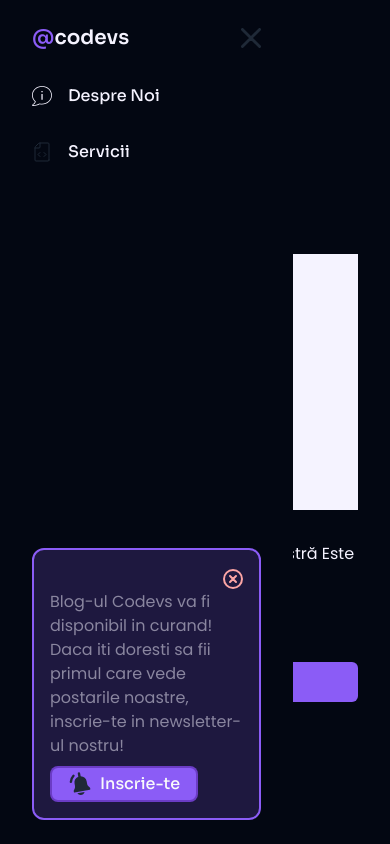
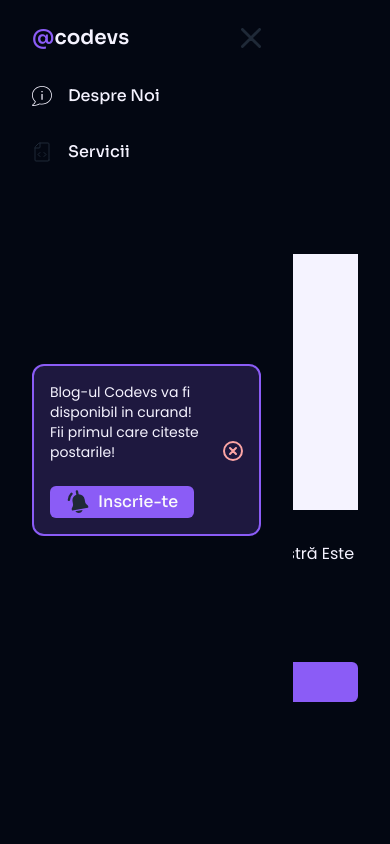
Before and after one commit to antoniogrosu/codevs-website, a Next.js app: page / in a window 390 px wide. Both pictures are taken after a click on the element 30 px from the left and 40 px from the top of the page. Shown: the top 844 px of the page. Built offline with nearby package versions, Linux system fonts and the light colour scheme.

Commit message:
fix menu

```diff
--- a/src/app/components/Navbar.js
+++ b/src/app/components/Navbar.js
@@ -53,7 +53,7 @@ function Navbar() {
       )}
       {sideBar && (
         <div className="absolute  w-full top-0 left-0  h-screen">
-          <div className="w-9/12 px-8 py-6  bg-gray-950 h-screen flex flex-col justify-between">
+          <div className="w-9/12 px-8 py-6  bg-gray-950 h-screen flex flex-col justify-start gap-48">
             <div>
               <div className="w-full flex items-center justify-between">
                 <a
@@ -131,7 +131,26 @@ function Navbar() {
             </div>
             {alert && (
               <div className="p-4 poppins text-violet-50/50 border-2 border-violet-500 bg-violet-500/20 h-auto rounded-xl">
-                <div className="w-full flex justify-end">
+                <div className="w-full flex items-center justify-between">
+                  <div>
+                    <p className="w-full text-violet-50 text-sm">
+                      Blog-ul Codevs va fi disponibil in curand!
+                      <br />
+                      Fii primul care citeste postarile!
+                    </p>
+                    <button className="px-4 flex mt-6 py-1 rounded-md  sora bg-violet-500   text-gray-50">
+                      <svg
+                        className="w-[24px] h-[24px] mr-2 text-gray-800 dark:text-white"
+                        aria-hidden="true"
+                        xmlns="http://www.w3.org/2000/svg"
+                        fill="currentColor"
+                        viewBox="0 0 19 20"
+                      >
+                        <path d="M18.012 13.453c-.219-1.173-2.163-1.416-2.6-3.76l-.041-.217c0 .006 0-.005-.007-.038v.021l-.017-.09-.005-.025v-.006l-.265-1.418a5.406 5.406 0 0 0-5.051-4.408.973.973 0 0 0 0-.108L9.6 1.082a1 1 0 0 0-1.967.367l.434 2.325a.863.863 0 0 0 .039.1A5.409 5.409 0 0 0 4.992 9.81l.266 1.418c0-.012 0 0 .007.037v-.007l.006.032.009.046v-.01l.007.038.04.215c.439 2.345-1.286 3.275-1.067 4.447.11.586.22 1.173.749 1.074l12.7-2.377c.523-.098.413-.684.303-1.27ZM1.917 9.191h-.074a1 1 0 0 1-.924-1.07 9.446 9.446 0 0 1 2.426-5.648 1 1 0 1 1 1.482 1.343 7.466 7.466 0 0 0-1.914 4.449 1 1 0 0 1-.996.926Zm5.339 8.545A3.438 3.438 0 0 0 10 19.1a3.478 3.478 0 0 0 3.334-2.5l-6.078 1.136Z" />
+                      </svg>
+                      Inscrie-te
+                    </button>
+                  </div>
                   <button
                     onClick={() => {
                       setAlert(!alert);
@@ -154,23 +173,6 @@ function Navbar() {
                     </svg>
                   </button>
                 </div>
-                <p className="w-full sm:w-3/4">
-                  Blog-ul Codevs va fi disponibil in curand! Daca iti doresti sa
-                  fii primul care vede postarile noastre, inscrie-te in
-                  newsletter-ul nostru!
-                </p>
-                <button className="px-4 flex mt-2 py-1 rounded-lg border-2 sora bg-violet-500  border-violet-900/50 text-gray-50">
-                  <svg
-                    className="w-[24px] h-[24px] mr-2 text-gray-800 dark:text-white"
-                    aria-hidden="true"
-                    xmlns="http://www.w3.org/2000/svg"
-                    fill="currentColor"
-                    viewBox="0 0 19 20"
-                  >
-                    <path d="M18.012 13.453c-.219-1.173-2.163-1.416-2.6-3.76l-.041-.217c0 .006 0-.005-.007-.038v.021l-.017-.09-.005-.025v-.006l-.265-1.418a5.406 5.406 0 0 0-5.051-4.408.973.973 0 0 0 0-.108L9.6 1.082a1 1 0 0 0-1.967.367l.434 2.325a.863.863 0 0 0 .039.1A5.409 5.409 0 0 0 4.992 9.81l.266 1.418c0-.012 0 0 .007.037v-.007l.006.032.009.046v-.01l.007.038.04.215c.439 2.345-1.286 3.275-1.067 4.447.11.586.22 1.173.749 1.074l12.7-2.377c.523-.098.413-.684.303-1.27ZM1.917 9.191h-.074a1 1 0 0 1-.924-1.07 9.446 9.446 0 0 1 2.426-5.648 1 1 0 1 1 1.482 1.343 7.466 7.466 0 0 0-1.914 4.449 1 1 0 0 1-.996.926Zm5.339 8.545A3.438 3.438 0 0 0 10 19.1a3.478 3.478 0 0 0 3.334-2.5l-6.078 1.136Z" />
-                  </svg>
-                  Inscrie-te
-                </button>
               </div>
             )}
           </div>
```
